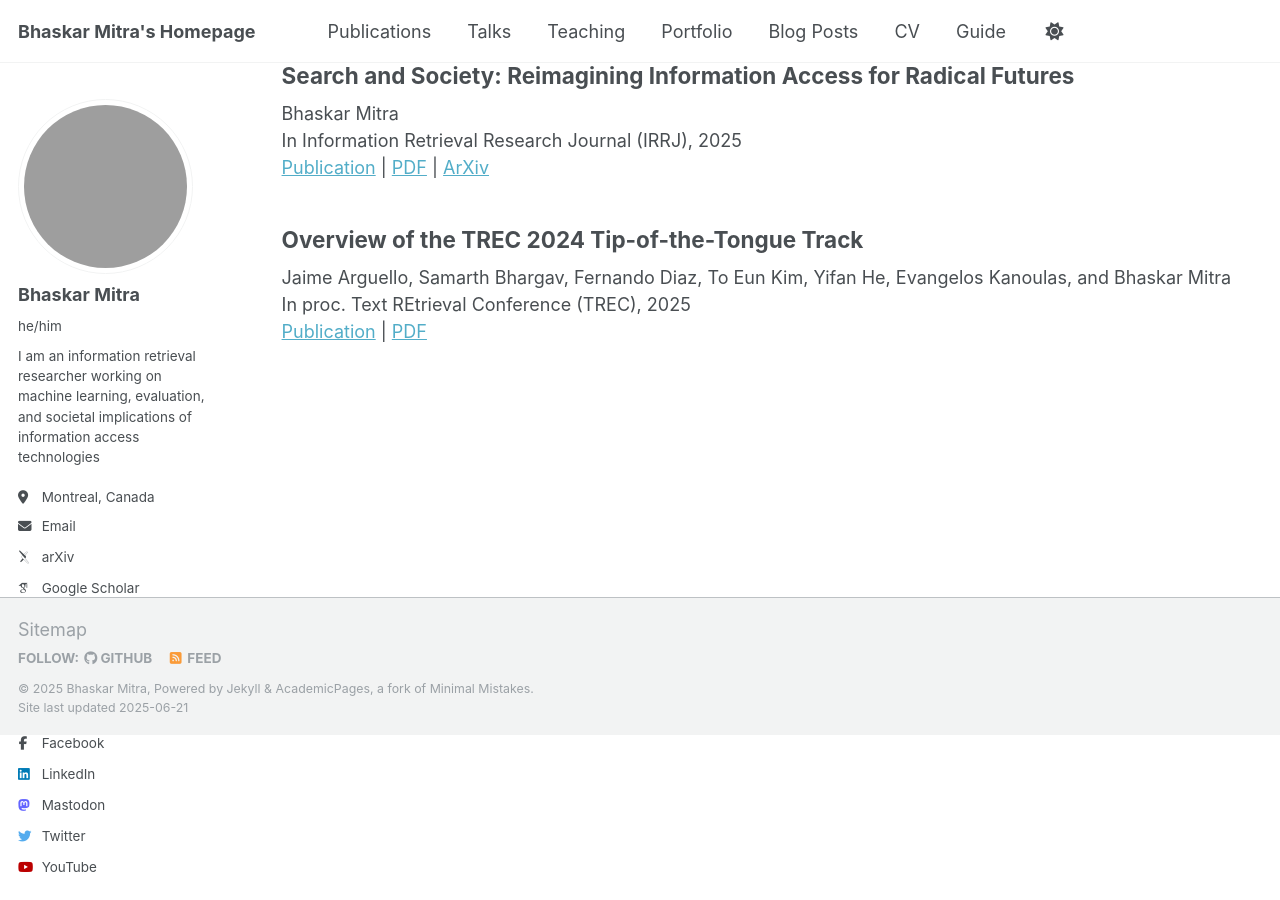
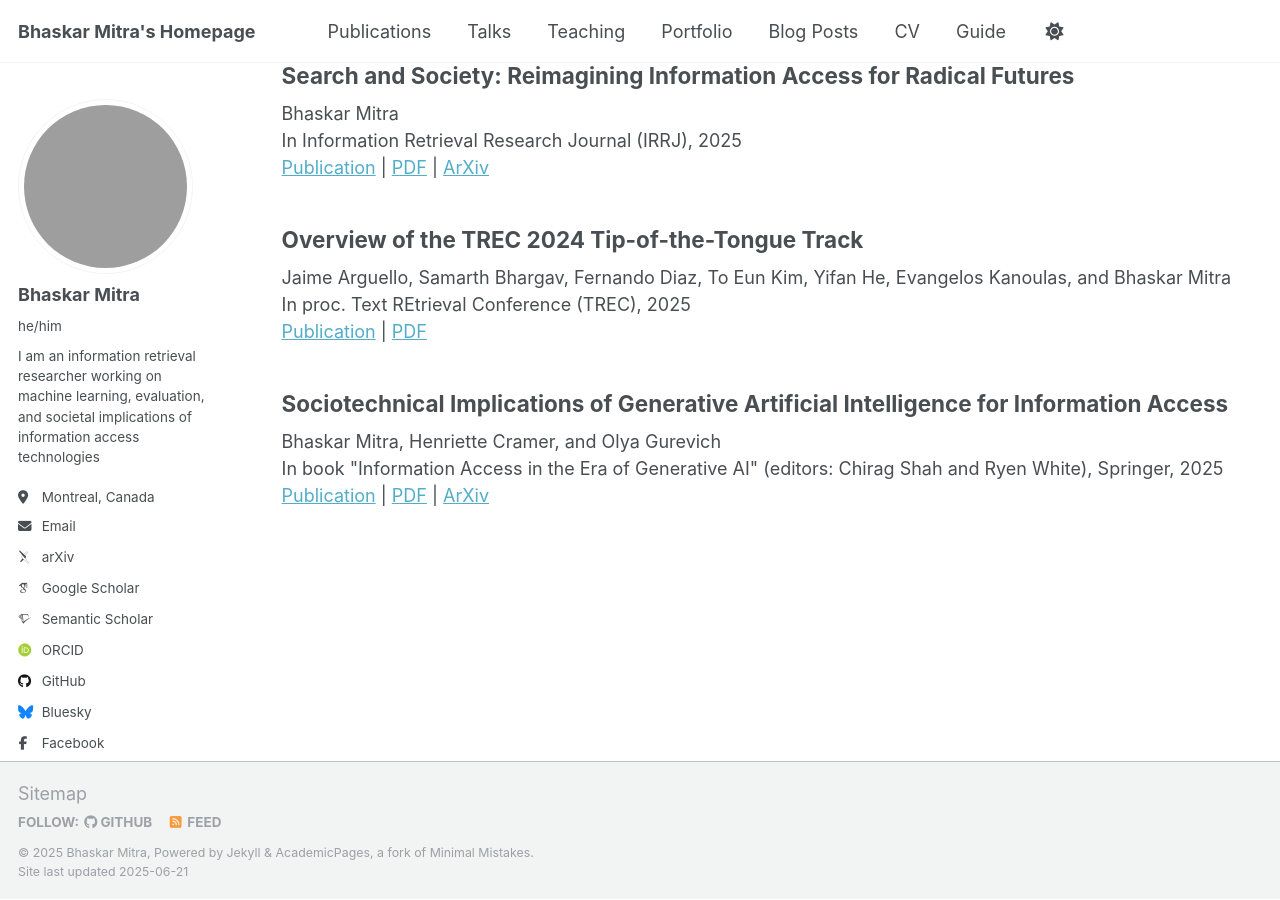
Before and after one commit to bhaskar-mitra/bhaskar-mitra.github.io, a Jekyll site: the page built from _pages/publications.html, in a window 1280 px wide and 900 px high, scrolled down 1408 px. Built offline with Jekyll 4.4.1, drawn with Linux system fonts in a browser that asks for light colours; some web fonts are replaced; grey boxes are pictures that could not be loaded.

Commit message:
Update publications.html

```diff
--- a/_pages/publications.html
+++ b/_pages/publications.html
@@ -69,4 +69,10 @@
     In proc. Text REtrieval Conference (TREC), 2025<br/>
     <a href="https://trec.nist.gov/pubs/trec33/papers/Overview_tot.pdf">Publication</a> | <a href="../files/Overview_tot_2024.pdf">PDF</a>
   </article>
+  <article class="archive__item" itemscope itemtype="http://schema.org/CreativeWork">
+    <h2>Sociotechnical Implications of Generative Artificial Intelligence for Information Access</h2>
+    Bhaskar Mitra, Henriette Cramer, and Olya Gurevich <br/>
+    In book "Information Access in the Era of Generative AI" (editors: Chirag Shah and Ryen White), Springer, 2025<br/>
+    <a href="https://link.springer.com/chapter/10.1007/978-3-031-73147-1_7">Publication</a> | <a href="../files/978-3-031-73147-1.pdf">PDF</a> | <a href="https://arxiv.org/abs/2405.11612">ArXiv</a>
+  </article>
 </div>
```
